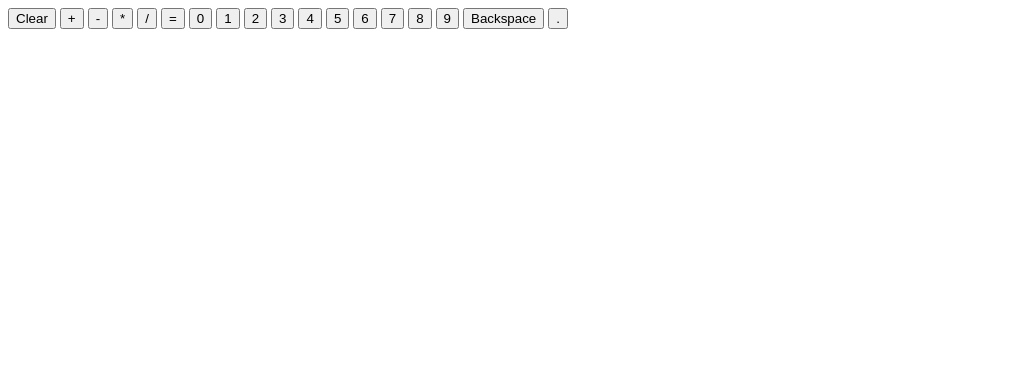
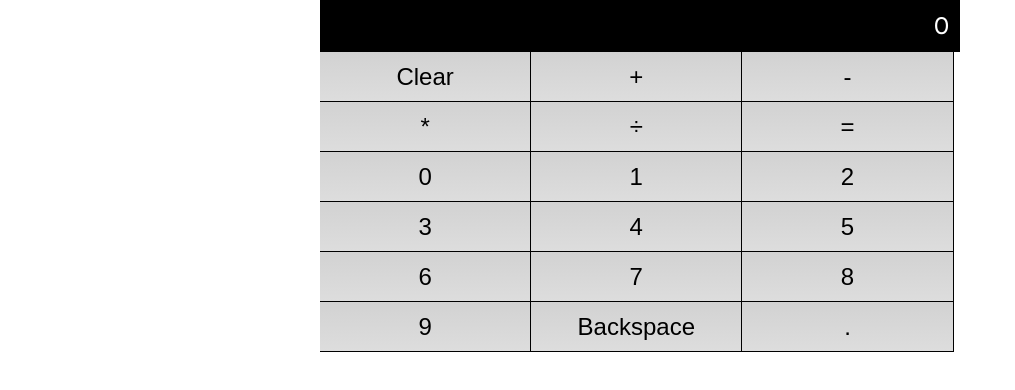
Before and after one commit to AllenGleeson/js-presentation-part-2, a plain HTML site: page index.html in a window 1280 px wide. Both pictures are taken after a click on the button "Clear". Shown: the whole page, without its empty margins (0-1015 px from the left). Drawn offline with Linux system fonts and the light colour scheme.

Commit message:
Added some styling, a getter and setter for the display to trim down some repetition and did some more work on the functions.

```diff
--- a/css/stylesheet.css
+++ b/css/stylesheet.css
@@ -0,0 +1,48 @@
+body{
+    margin: 0;
+}
+
+#calculator{
+    display:flex;
+    flex-wrap: wrap;
+    flex: 0 1 50%;
+    min-width:400px;
+}
+
+#calculator-section{
+    display:flex;
+    justify-content: center;
+    align-items: flex-start;
+    font-family: 'Varela Round', sans-serif;
+}
+
+#buttons,#display{
+    display: flex;
+    flex-wrap: wrap;
+    flex: 0 1 100%;
+}
+
+#display{
+    height: 50px;
+    border: 1px solid black;
+    justify-content: flex-end;
+    align-items: center;
+    font-size: 1.5em;
+    background: #000;
+    color:#fff;
+    padding:0 10px;
+}
+.button{
+    display:flex;
+    flex: 0 1 33%;
+    justify-content: center;
+    align-items: center;
+    height: 50px;
+    width: 50px;
+    border: 1px solid black;
+    border-top:none;
+    border-left:none;
+    cursor: pointer;
+    background: -webkit-linear-gradient(top,#d2d2d2,#ddd);
+    font-size: 1.5em;
+}
--- a/index.html
+++ b/index.html
@@ -6,34 +6,37 @@
         <meta http-equiv="X-UA-Compatible" content="ie=edge">
         <title>JS Presentation - Part 2</title>
         <link rel="stylesheet" href="./css/stylesheet.css">
+        <link rel="preconnect" href="https://fonts.googleapis.com">
+        <link rel="preconnect" href="https://fonts.gstatic.com" crossorigin>
+        <link href="https://fonts.googleapis.com/css2?family=Varela+Round&display=swap" rel="stylesheet">
         <script src="./js/game.js" defer></script>
         <script src="./js/calculator.js" defer></script>
     </head>
     <body>
         <main>
             <section id="rock-paper-scissors-section" class="flex-to-mid"></section>
-            <section id="calculator-section" class="flex-to-mid">
-                <div>
-                    <span id="display" aria-placeholder="0"></span>
+            <section id="calculator-section">
+                <div id="calculator">
+                    <div id="display">0</div>
                     <div id="buttons" class="flex">
-                        <input id="clear" type="button" value="Clear" onclick=""/>
-                        <input class="operators" type="button" value="+" onclick=""/>
-                        <input class="operators" type="button" value="-" onclick=""/>
-                        <input class="operators" type="button" value="*" onclick=""/>
-                        <input class="operators" type="button" value="/" onclick=""/>
-                        <input id="equals" type="button" value="=" onclick=""/>
-                        <input class="numbers" type="button" value="0" onclick=""/>
-                        <input class="numbers" type="button" value="1" onclick=""/>
-                        <input class="numbers" type="button" value="2" onclick=""/>
-                        <input class="numbers" type="button" value="3" onclick=""/>
-                        <input class="numbers" type="button" value="4" onclick=""/>
-                        <input class="numbers" type="button" value="5" onclick=""/>
-                        <input class="numbers" type="button" value="6" onclick=""/>
-                        <input class="numbers" type="button" value="7" onclick=""/>
-                        <input class="numbers" type="button" value="8" onclick=""/>
-                        <input class="numbers" type="button" value="9" onclick=""/>
-                        <input id="backspace" type="button" value="Backspace" onclick=""/>
-                        <input id="decimal" type="button" value="." onclick=""/>
+                        <input id="clear" class="button" type="button" value="Clear" onclick=""/>
+                        <input class="operators button" type="button" value="+" onclick=""/>
+                        <input class="operators button" type="button" value="-" onclick=""/>
+                        <input class="operators button" type="button" value="*" onclick=""/>
+                        <input class="operators button" type="button" value="÷" onclick=""/>
+                        <input id="equals" class="button" type="button" value="=" onclick=""/>
+                        <input class="numbers button" type="button" value="0" onclick=""/>
+                        <input class="numbers button" type="button" value="1" onclick=""/>
+                        <input class="numbers button" type="button" value="2" onclick=""/>
+                        <input class="numbers button" type="button" value="3" onclick=""/>
+                        <input class="numbers button" type="button" value="4" onclick=""/>
+                        <input class="numbers button" type="button" value="5" onclick=""/>
+                        <input class="numbers button" type="button" value="6" onclick=""/>
+                        <input class="numbers button" type="button" value="7" onclick=""/>
+                        <input class="numbers button" type="button" value="8" onclick=""/>
+                        <input class="numbers button" type="button" value="9" onclick=""/>
+                        <input id="backspace" class="button" type="button" value="Backspace" onclick=""/>
+                        <input id="decimal" class="button" type="button" value="." onclick=""/>
                     </div>
                 </div>
             </section>
--- a/js/calculator.js
+++ b/js/calculator.js
@@ -1,3 +1,15 @@
+let firstNum = false;
+let secondNum = false;
+let operator;
+
+function getDisplay(){
+	return document.getElementById("display").innerText;
+}
+
+function printDisplay(num){
+	document.getElementById("display").innerText=num;
+}
+
 function operate(operator, firstNum, secondNum ) {
     let result = 0;
     switch(operator) {
@@ -13,34 +25,43 @@ function operate(operator, firstNum, secondNum ) {
         case '*' :
             result  = ((a, b) => {return a*b;})(firstNum, secondNum);
             break;
-        case '/' :
+        case '÷' :
             result  = ((a, b) => {return a/b;})(firstNum, secondNum);
             break;
     }
+    console.log("firstNum:"+firstNum);
+    console.log("secondNum:"+secondNum);
+    console.log("result:"+result);
     return result;
 }
 
-function setOperator(operator){
-    operator = operator;
-    firstNum = document.getElementById("display").innerHTML;
-    document.getElementById("display").innerHTML = 0;
+function setOperator(op){
+    operator = op;
+    firstNum = getDisplay();
+    printDisplay(0);
 }
 
 function enterNumber(number){
-    if(firstNum){
-        document.getElementById("display").innerHTML += number;
+    if((number == 0) && (getDisplay() == 0)){
+        return;
     }
     else{
-        document.getElementById("display").innerHTML += number;
+        if(getDisplay() == 0){
+            printDisplay(number);
+        }
+        else{
+        printDisplay((getDisplay())+number);
+        }
     }
     console.log("enterNumber:"+number);
 }
 
 function readyCheck(){
+    console.log("operator:"+operator+"firstNum:"+firstNum+"secondNum:"+secondNum);
     let check = false;
     if(operator && firstNum && secondNum){
-        if(secondNum==0){
-            document.getElementById("display").innerHTML = "Sorry, you can't divide by zero."
+        if((secondNum==0) && (operator == "÷")){
+            printDisplay("Sorry, you can't divide by zero.")
         }
         else{
             check = true;
@@ -57,33 +78,47 @@ function readyCheck(){
 
 [...document.getElementsByClassName('operators')].forEach(operator => {
     operator.addEventListener('click', function() {
+        console.log(operator.value);
         setOperator(operator.value);
     })
 });
 
 document.getElementById("equals").addEventListener('click', function(){
-    if(secondNum){
+    if(firstNum){
+        secondNum = getDisplay();
         if(readyCheck()){
             let result = operate(operator, firstNum, secondNum);
-            document.getElementById("display").innerHTML = result;
+            printDisplay(result);
             firstNum = result;
         }
         else{
-            alert("Sorry, you need")
+            alert("operator:"+operator+"firstNum:"+firstNum+"secondNum:"+secondNum);
         }
     }
     else{
-        secondNum = document.getElementById("display").value;
+        secondNum = getDisplay();
         if(readyCheck()){
             let result = operate(operator, firstNum, secondNum);
-            document.getElementById("display").innerHTML = result;
+            printDisplay(result);
             firstNum = result;
         }
     }
-})
+});
 
+document.getElementById("clear").addEventListener('click', function(){
+    firstNum = false;
+    secondNum = false;
+    operator = false;
+    printDisplay(0);
+});
 
-let firstNum = false;
-let secondNum = false;
-let operator;
+document.getElementById("decimal").addEventListener('click', function(){
+    if(getDisplay().includes(".")){
+        return;
+    }
+    else{
+        printDisplay((getDisplay())+this.value);
+    }
+});
+
 console.log(operate("/", 2, 0));
```
